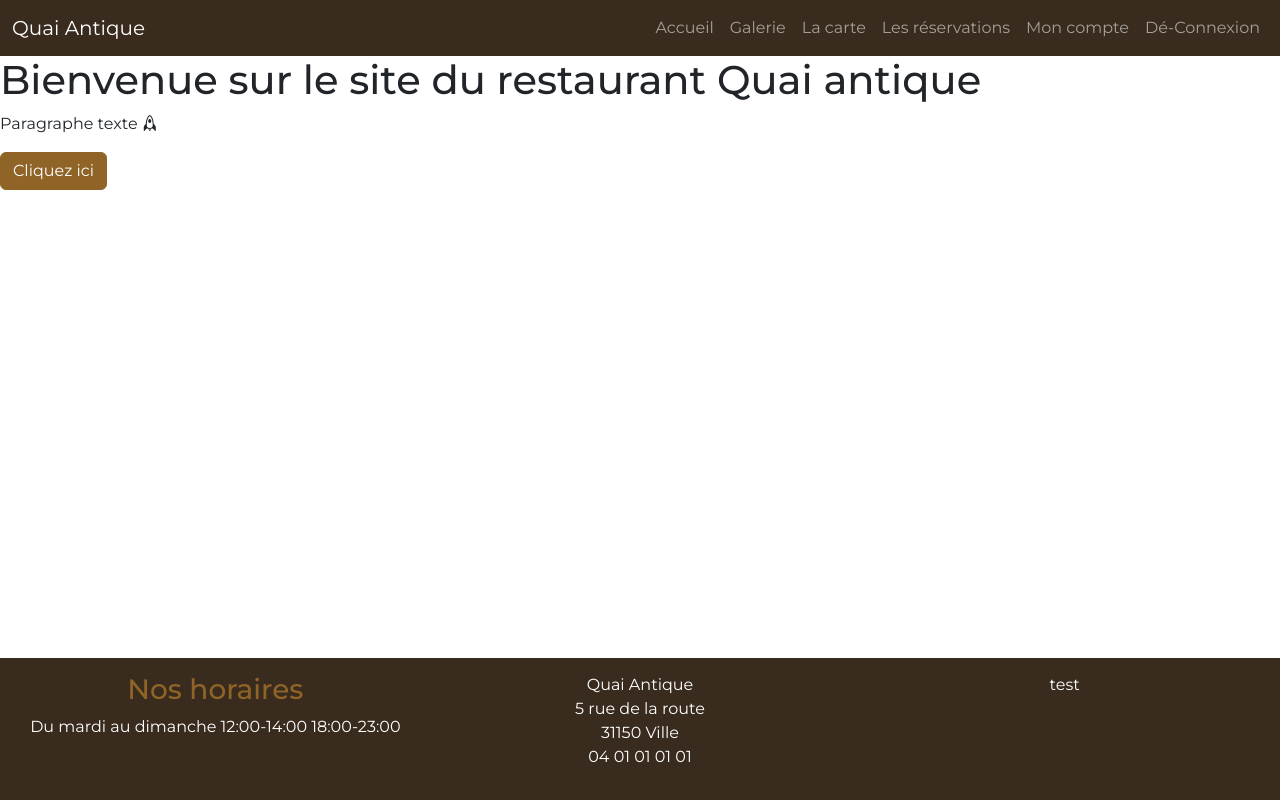
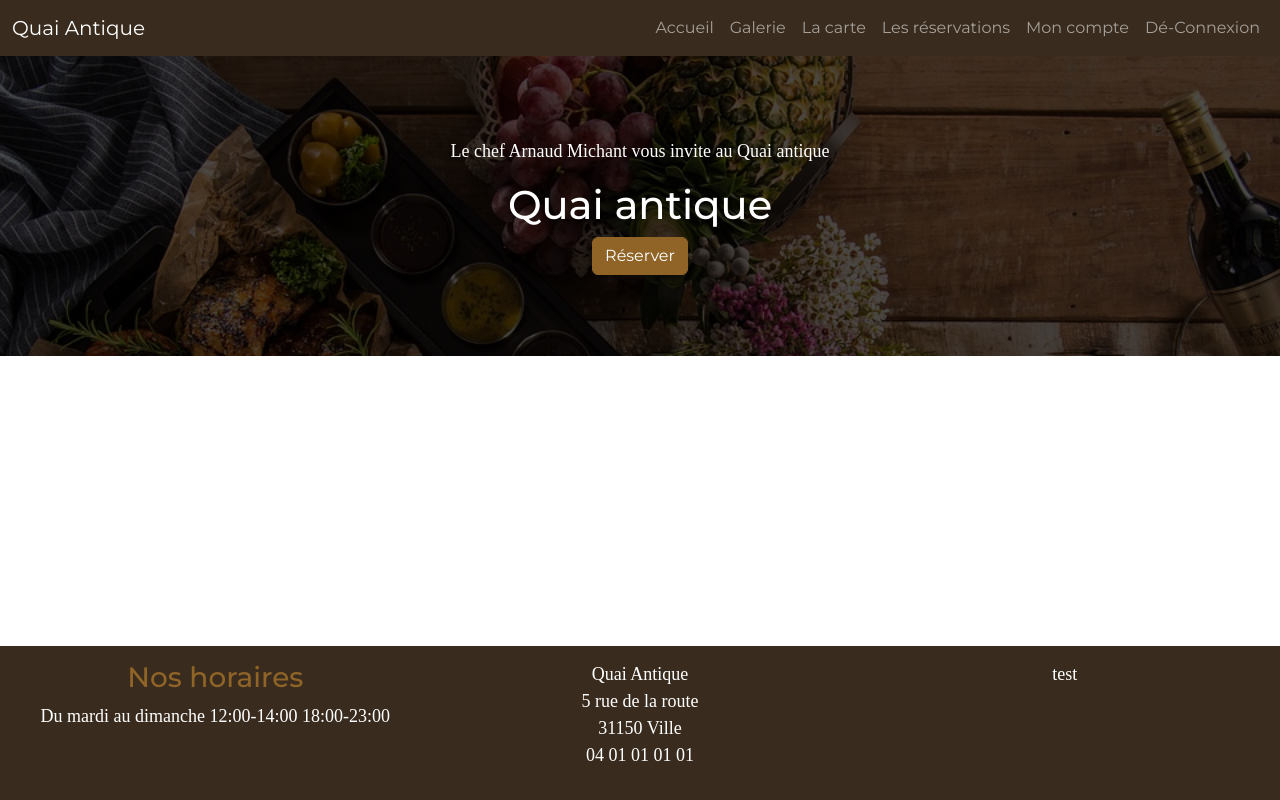
Before and after one commit to krazyxav/FilRougeStudi-QuaiAntiqueRestaurantFront, a website with bundled scripts: page index.html in a window 1280 px wide. Built offline with nearby package versions, Linux system fonts and the light colour scheme; files whose address does not match are found by name; a web font is replaced by a local one.

Commit message:
ajout bloc hero

```diff
--- a/index.html
+++ b/index.html
@@ -7,7 +7,7 @@
         <link rel="preconnect" href="https://fonts.googleapis.com">
         <link rel="preconnect" href="https://fonts.gstatic.com" crossorigin>
         <link href="https://fonts.googleapis.com/css2?family=Hind+Madurai:wght@300;400;500;600;700&family=Montserrat:ital,wght@0,100..900;1,100..900&display=swap" rel="stylesheet">
-        <link href="https://fonts.googleapis.com/css2?family=Hind+Madurai:wght@300;400&display=swap" rel="stylesheet">
+        <!--<link href="https://fonts.googleapis.com/css2?family=Hind+Madurai:wght@300;400&display=swap" rel="stylesheet">-->
         <link rel="stylesheet" href="scss/main.css"/>
         <title>essai titre</title>
     </head>
--- a/pages/home.html
+++ b/pages/home.html
@@ -1,7 +1,9 @@
-<h1>Bienvenue sur le site du restaurant Quai antique</h1>
-<p>
-        Paragraphe texte
-        <i class="bi bi-rocket"></i>
-</p>
-<button class="btn btn-primary">Cliquez ici</button>
-<script src="node_modules/bootstrap/dist/js/bootstrap.bundle.min.js"></script>
+
+<div class="hero-scene text-center text-white">
+        <div class="hero-scene-content">
+                <p>Le chef Arnaud Michant vous invite au Quai antique</p>
+                <h1>Quai antique</h1>
+                <button class="btn btn-primary">Réserver</button>
+
+        </div>
+</div>
--- a/scss/main.scss
+++ b/scss/main.scss
@@ -16,3 +16,35 @@ footer.footer{
 main {
     margin-bottom: 150px;
 }
+
+p {
+    font-family: $font-family-serif;
+    font-size: 18px;
+}
+
+.hero-scene{
+    position: relative;
+    &::before{
+        content:"";
+        position: absolute;
+        top: 0;
+        left: 0;
+        width: 100%;
+        height: 100%;
+        background-image: url(../images/FondHeroScene.jpg);
+        background-size: cover;
+        filter: brightness(0.3);
+    }
+
+    * {
+        //positionner tous les éléments devant le before
+        position: relative;
+    }
+    .hero-scene-content{
+        height: 300px;
+        display: flex;
+        flex-direction: column;
+        align-items: center;
+        justify-content: center;
+    }
+}
```
Also changed, not shown: images/FondHeroScene.jpg (added), images/chef.jpg (added), images/saumon.jpg (added), images/table_complete.jpg (added), scss/main.css, 1 other file.
